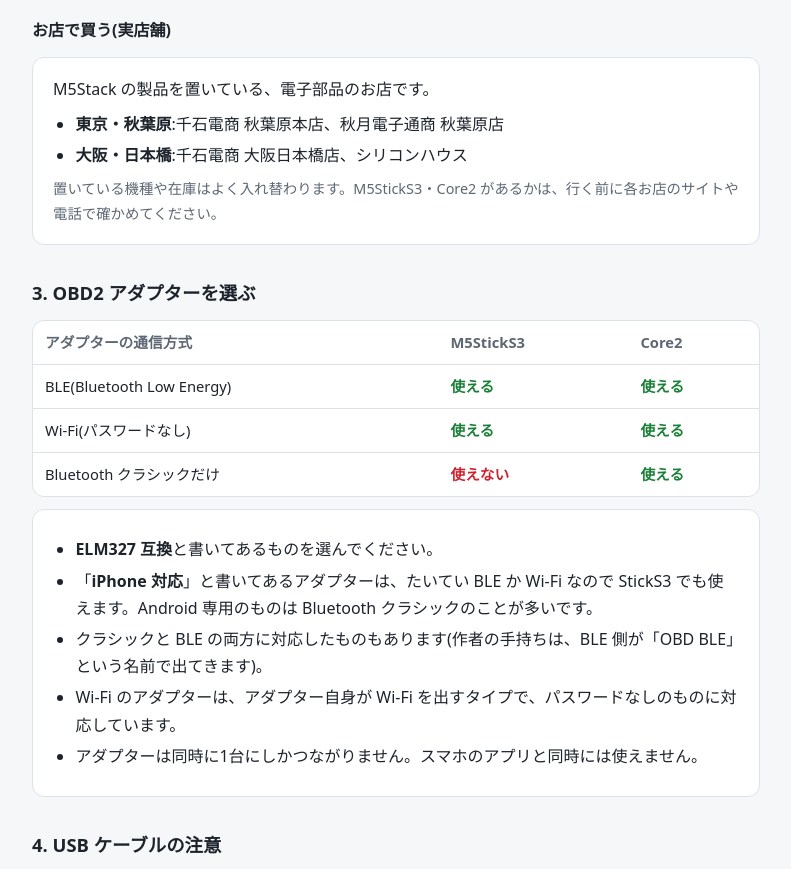
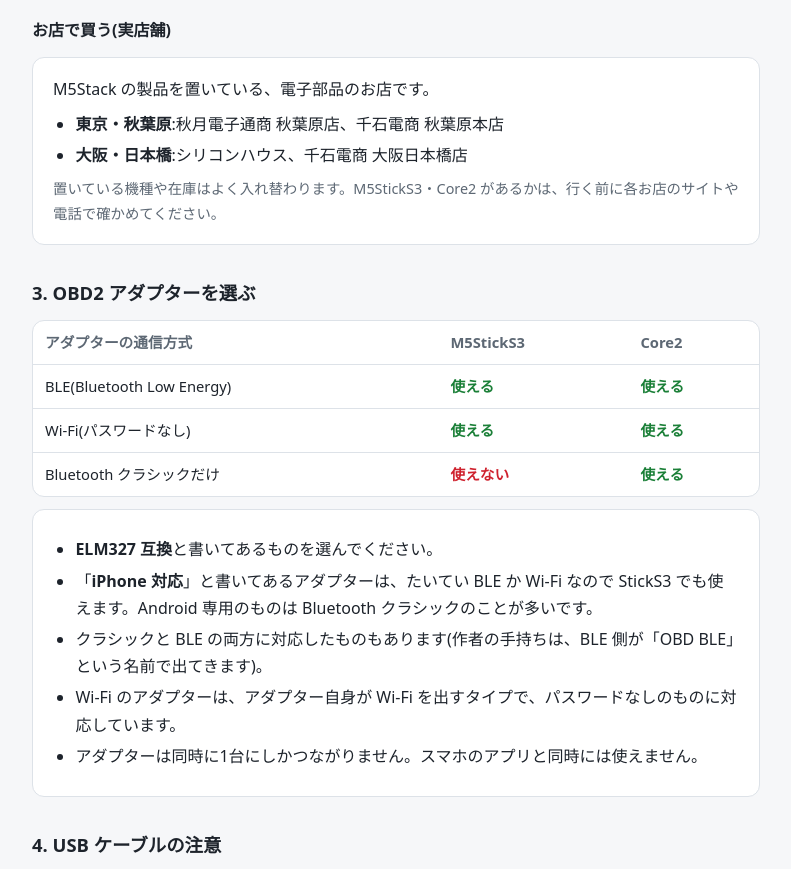
Before and after one commit to kojipa/ariya-monitor-mini, a plain HTML site: page docs/hardware.html in a window 1280 px wide. Shown: the part 1722-2591 px from the top of the page, without its empty margins (244-1035 px from the left). Drawn offline with Linux system fonts and the light colour scheme.

Commit message:
実店舗の並び順を変更

```diff
--- a/docs/hardware.html
+++ b/docs/hardware.html
@@ -130,8 +130,8 @@
   <div class="card">
     <p style="margin:0 0 6px">M5Stack の製品を置いている、電子部品のお店です。</p>
     <ul>
-      <li><b>東京・秋葉原</b>:千石電商 秋葉原本店、秋月電子通商 秋葉原店</li>
-      <li><b>大阪・日本橋</b>:千石電商 大阪日本橋店、シリコンハウス</li>
+      <li><b>東京・秋葉原</b>:秋月電子通商 秋葉原店、千石電商 秋葉原本店</li>
+      <li><b>大阪・日本橋</b>:シリコンハウス、千石電商 大阪日本橋店</li>
     </ul>
     <p class="muted" style="margin:6px 0 0">置いている機種や在庫はよく入れ替わります。M5StickS3・Core2 があるかは、行く前に各お店のサイトや電話で確かめてください。</p>
   </div>
```
